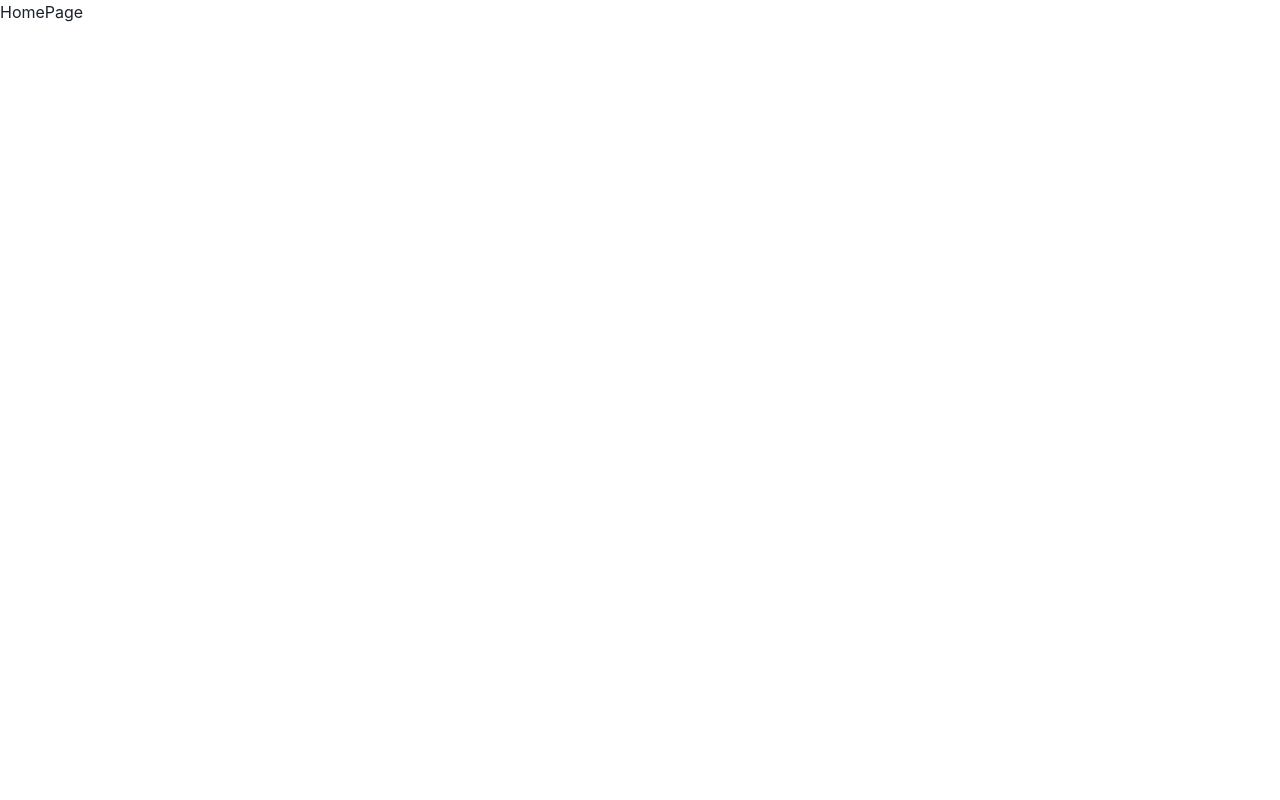
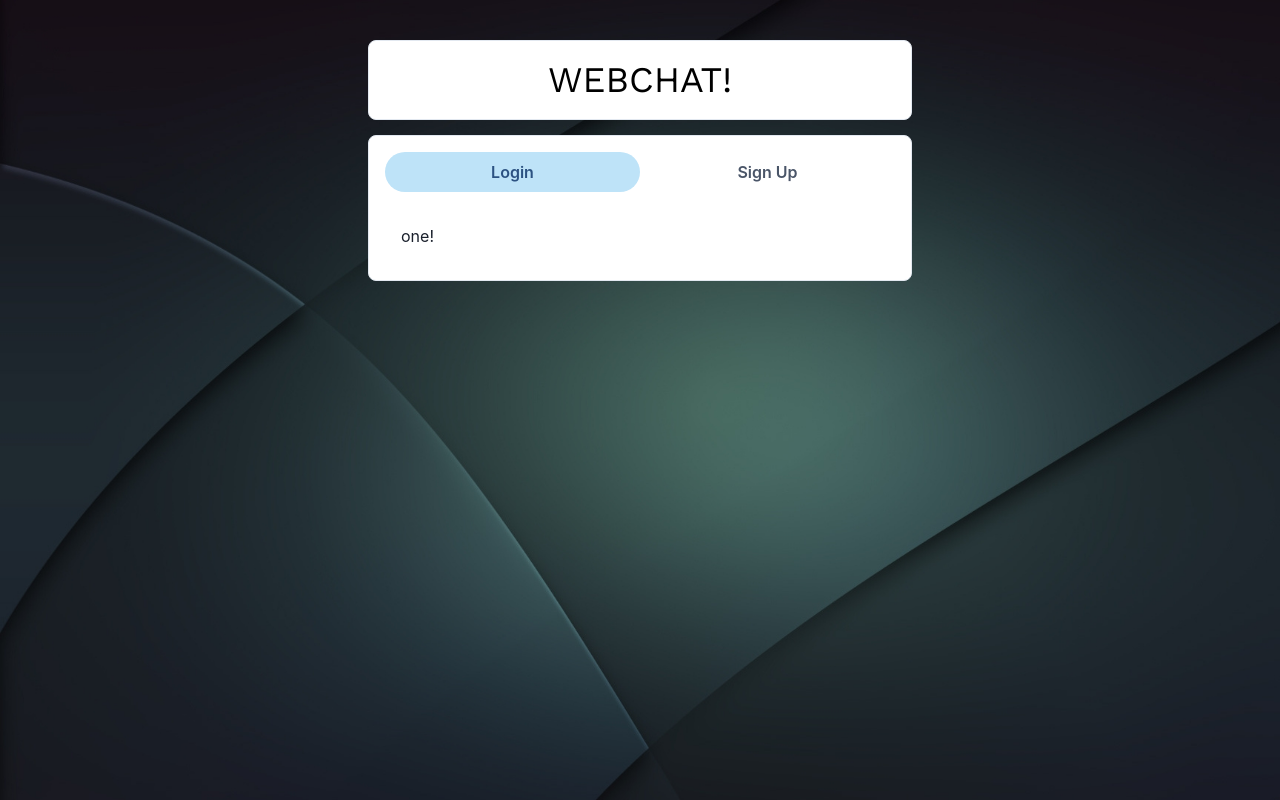
Before and after one commit to MTHP20/WebChat, a React (Create React App) app in the folder frontend/: page / in a window 1280 px wide. Built offline with nearby package versions, Linux system fonts and the light colour scheme.

Commit message:
Changed the font. Heavily using ChakraUI, created a Title, and Login/SignUp base section.

```diff
--- a/frontend/src/App.css
+++ b/frontend/src/App.css
@@ -0,0 +1,8 @@
+@import url('https://fonts.googleapis.com/css2?family=Work+Sans:ital,wght@0,100..900;1,100..900&display=swap');
+
+.App {
+    min-height: 100vh;
+    display: flex;
+    background-image: url("./background.jpg");
+    background-size: cover;
+}
--- a/frontend/src/App.js
+++ b/frontend/src/App.js
@@ -2,6 +2,7 @@
 import { Route } from "react-router-dom";
 import HomePage from "./pages/HomePage";
 import ChatPage from "./pages/ChatPage";
+
 
 function App() {
   return (
--- a/frontend/src/pages/homePage.js
+++ b/frontend/src/pages/homePage.js
@@ -1,9 +1,49 @@
 import React from 'react'
+import {
+  Container,
+  Box,
+  Text,
+  Tab,
+  TabList,
+  TabPanel,
+  TabPanels,
+  Tabs,
+} from "@chakra-ui/react";
+
 
 const HomePage = () => {
-  return (
-    <div>HomePage</div>
-  )
-}
+  return <Container maxW='xl' centerContent>
+    <Box
+      d='flex'
+      justifyContent='center'
+      p={3}
+      bg={"white"}
+      w="100%"
+      m="40px 0 15px 0"
+      borderRadius="lg"
+      borderWidth="1px"
+    >
+      <Text fontSize="4xl" fontFamily='Work Sans' color='black'>
+        WEBCHAT!
+      </Text>
+    </Box>
+    <Box bg="white" w="100%" p={4} borderRadius="lg" borderWidth="1px">
+      <Tabs variant="soft-rounded">
+        <TabList mb="1em">
+          <Tab width="50%">Login</Tab>
+          <Tab width="50%">Sign Up</Tab>
+        </TabList>
+        <TabPanels>
+          <TabPanel>
+            <p>one!</p>
+          </TabPanel>
+          <TabPanel>
+            <p>two!</p>
+          </TabPanel>
+        </TabPanels>
+      </Tabs>
+    </Box>
+  </Container>
+};
 
-export default HomePage
+export default HomePage;
```
Also changed, not shown: frontend/src/background.jpg (added).
